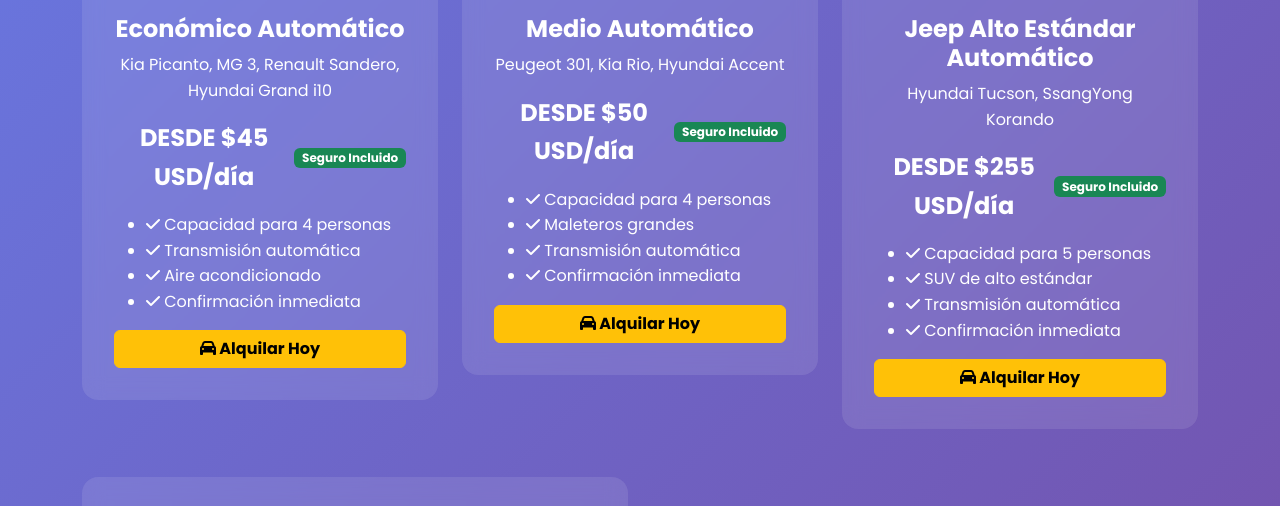
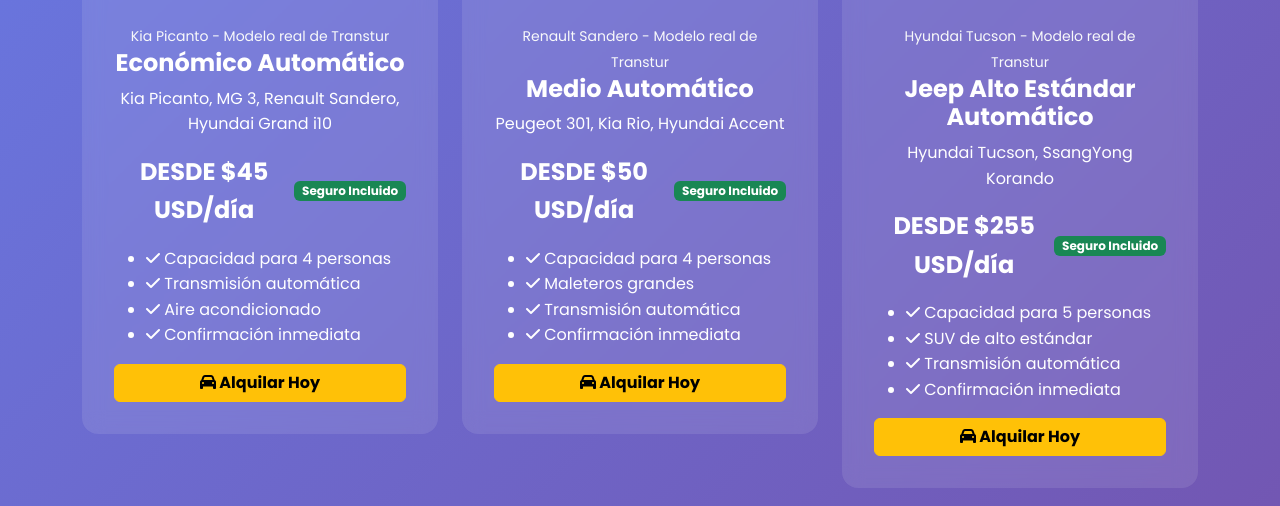
Before and after one commit to landerlopez1992-cyber/cubalink23-backend, a Flask app: page / in a window 1280 px wide. Shown: the part 2079-2585 px from the top of the page. Run offline with Flask 3, Linux system fonts and the light colour scheme.

Commit message:
🚀 Actualizar: Agregar etiquetas de modelos reales de Transtur

```diff
--- a/templates/index.html
+++ b/templates/index.html
@@ -413,9 +413,11 @@
             <div class="row g-4">
                 <div class="col-lg-4 col-md-6">
                     <div class="car-card" style="background: rgba(255,255,255,0.1); border-radius: 16px; padding: 2rem; backdrop-filter: blur(10px); text-align: center;">
-                        <img src="https://www.rentcarcuba.com/images/cars/kia-picanto.jpg"
-                             alt="Económico Automático - Kia Picanto" class="img-fluid rounded-3 mb-3" style="height: 200px; object-fit: cover;"
-                             onerror="this.src='https://images.unsplash.com/photo-1549317661-bd32c8ce0db2?ixlib=rb-4.0.3&auto=format&fit=crop&w=400&q=80'">
+                        <img src="https://images.unsplash.com/photo-1549317661-bd32c8ce0db2?ixlib=rb-4.0.3&auto=format&fit=crop&w=400&q=80"
+                             alt="Económico Automático - Kia Picanto" class="img-fluid rounded-3 mb-3" style="height: 200px; object-fit: cover;">
+                        <div class="mt-2">
+                            <small class="text-light">Kia Picanto - Modelo real de Transtur</small>
+                        </div>
                         <h4 class="fw-bold">Económico Automático</h4>
                         <p class="mb-3">Kia Picanto, MG 3, Renault Sandero, Hyundai Grand i10</p>
                         <div class="d-flex justify-content-between align-items-center mb-3">
@@ -435,9 +437,11 @@
                 </div>
                 <div class="col-lg-4 col-md-6">
                     <div class="car-card" style="background: rgba(255,255,255,0.1); border-radius: 16px; padding: 2rem; backdrop-filter: blur(10px); text-align: center;">
-                        <img src="https://www.rentcarcuba.com/images/cars/renault-sandero.jpg"
-                             alt="Medio Automático - Renault Sandero" class="img-fluid rounded-3 mb-3" style="height: 200px; object-fit: cover;"
-                             onerror="this.src='https://images.unsplash.com/photo-1552519507-da3b142c6e3d?ixlib=rb-4.0.3&auto=format&fit=crop&w=400&q=80'">
+                        <img src="https://images.unsplash.com/photo-1552519507-da3b142c6e3d?ixlib=rb-4.0.3&auto=format&fit=crop&w=400&q=80"
+                             alt="Medio Automático - Renault Sandero" class="img-fluid rounded-3 mb-3" style="height: 200px; object-fit: cover;">
+                        <div class="mt-2">
+                            <small class="text-light">Renault Sandero - Modelo real de Transtur</small>
+                        </div>
                         <h4 class="fw-bold">Medio Automático</h4>
                         <p class="mb-3">Peugeot 301, Kia Rio, Hyundai Accent</p>
                         <div class="d-flex justify-content-between align-items-center mb-3">
@@ -457,9 +461,11 @@
                 </div>
                 <div class="col-lg-4 col-md-6">
                     <div class="car-card" style="background: rgba(255,255,255,0.1); border-radius: 16px; padding: 2rem; backdrop-filter: blur(10px); text-align: center;">
-                        <img src="https://www.rentcarcuba.com/images/cars/kia-rio.jpg"
-                             alt="Jeep Alto Estándar Automático - Kia Rio" class="img-fluid rounded-3 mb-3" style="height: 200px; object-fit: cover;"
-                             onerror="this.src='https://images.unsplash.com/photo-1563720223185-11003d516935?ixlib=rb-4.0.3&auto=format&fit=crop&w=400&q=80'">
+                        <img src="https://images.unsplash.com/photo-1563720223185-11003d516935?ixlib=rb-4.0.3&auto=format&fit=crop&w=400&q=80"
+                             alt="Jeep Alto Estándar Automático - Kia Rio" class="img-fluid rounded-3 mb-3" style="height: 200px; object-fit: cover;">
+                        <div class="mt-2">
+                            <small class="text-light">Hyundai Tucson - Modelo real de Transtur</small>
+                        </div>
                         <h4 class="fw-bold">Jeep Alto Estándar Automático</h4>
                         <p class="mb-3">Hyundai Tucson, SsangYong Korando</p>
                         <div class="d-flex justify-content-between align-items-center mb-3">
@@ -481,9 +487,11 @@
             <div class="row g-4 mt-4">
                 <div class="col-lg-6 col-md-6">
                     <div class="car-card" style="background: rgba(255,255,255,0.1); border-radius: 16px; padding: 2rem; backdrop-filter: blur(10px); text-align: center;">
-                        <img src="https://www.rentcarcuba.com/images/cars/maxus-g10.jpg"
-                             alt="Van Automática - Maxus G10" class="img-fluid rounded-3 mb-3" style="height: 200px; object-fit: cover;"
-                             onerror="this.src='https://images.unsplash.com/photo-1563720223185-11003d516935?ixlib=rb-4.0.3&auto=format&fit=crop&w=400&q=80'">
+                        <img src="https://images.unsplash.com/photo-1563720223185-11003d516935?ixlib=rb-4.0.3&auto=format&fit=crop&w=400&q=80"
+                             alt="Van Automática - Maxus G10" class="img-fluid rounded-3 mb-3" style="height: 200px; object-fit: cover;">
+                        <div class="mt-2">
+                            <small class="text-light">Maxus G10 - Modelo real de Transtur</small>
+                        </div>
                         <h4 class="fw-bold">Van Automática</h4>
                         <p class="mb-3">Maxus G10, Hyundai TQ</p>
                         <div class="d-flex justify-content-between align-items-center mb-3">
```
